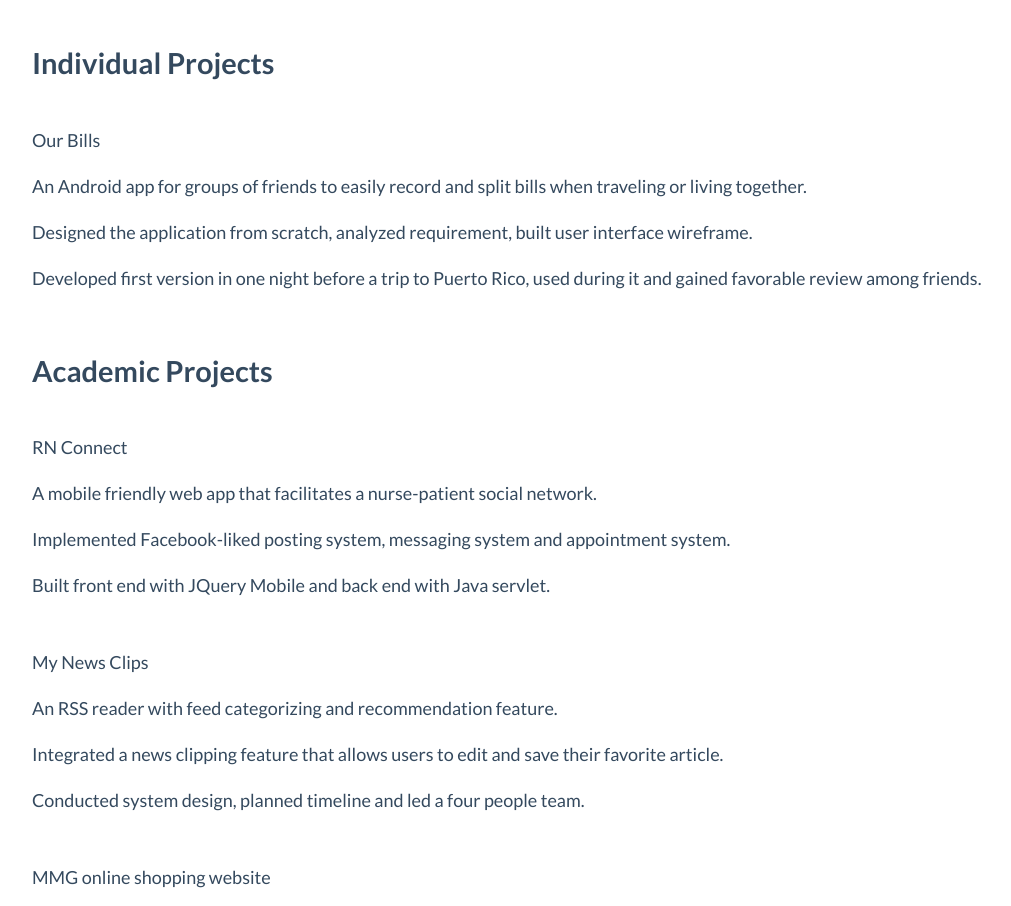
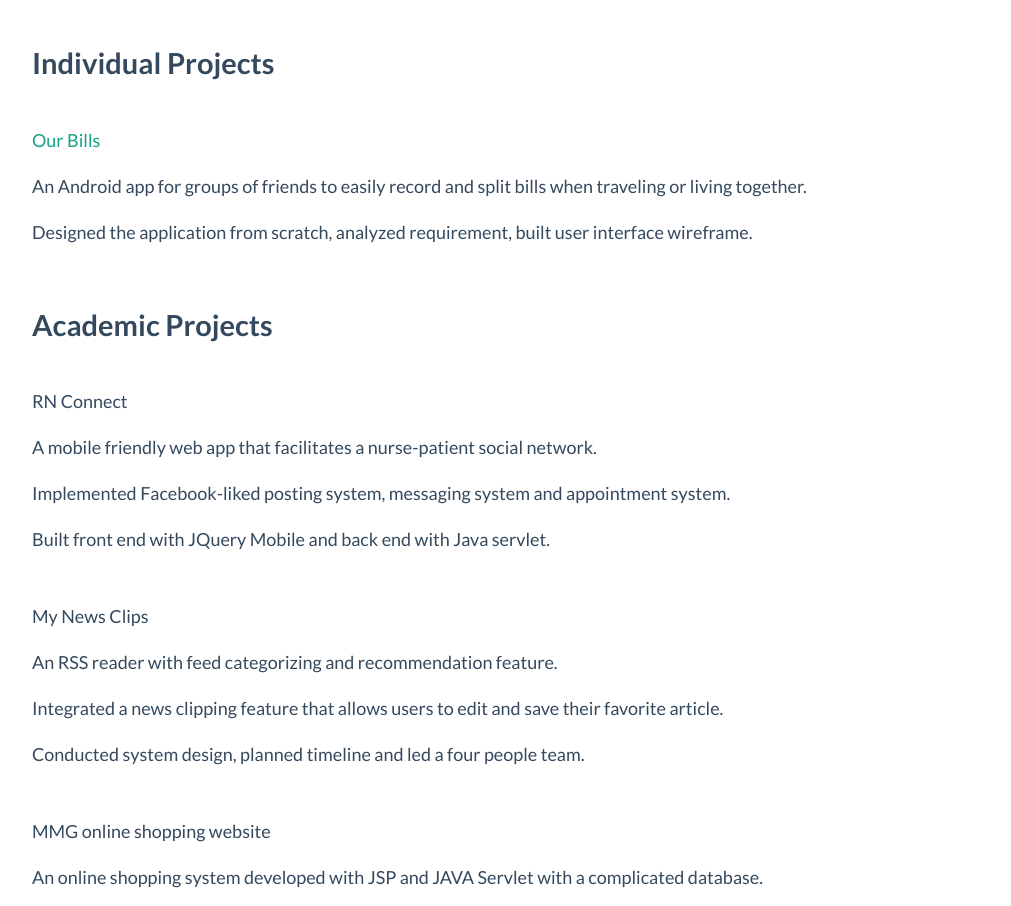
Before and after one commit to gjk0090/gjk0090.github.io, a plain HTML site: page index.html in a window 1280 px wide. Shown: the part 2800-3706 px from the top of the page, without its empty margins (38-1049 px from the left). Drawn offline with Linux system fonts and the light colour scheme.

Commit message:
content update

```diff
--- a/index.html
+++ b/index.html
@@ -111,10 +111,9 @@
 
       <h4>Individual Projects</h4>
       <br>
-      <p>Our Bills</p>
+      <p><a href="https://play.google.com/store/apps/details?id=com.fff.gjk.ourbills">Our Bills</a></p>
       <p>An Android app for groups of friends to easily record and split bills when traveling or living together.</p>
       <p>Designed the application from scratch, analyzed requirement, built user interface wireframe.</p>
-      <p>Developed first version in one night before a trip to Puerto Rico, used during it and gained favorable review among friends.</p>
       <br>
 
       <h4>Academic Projects</h4>
```
